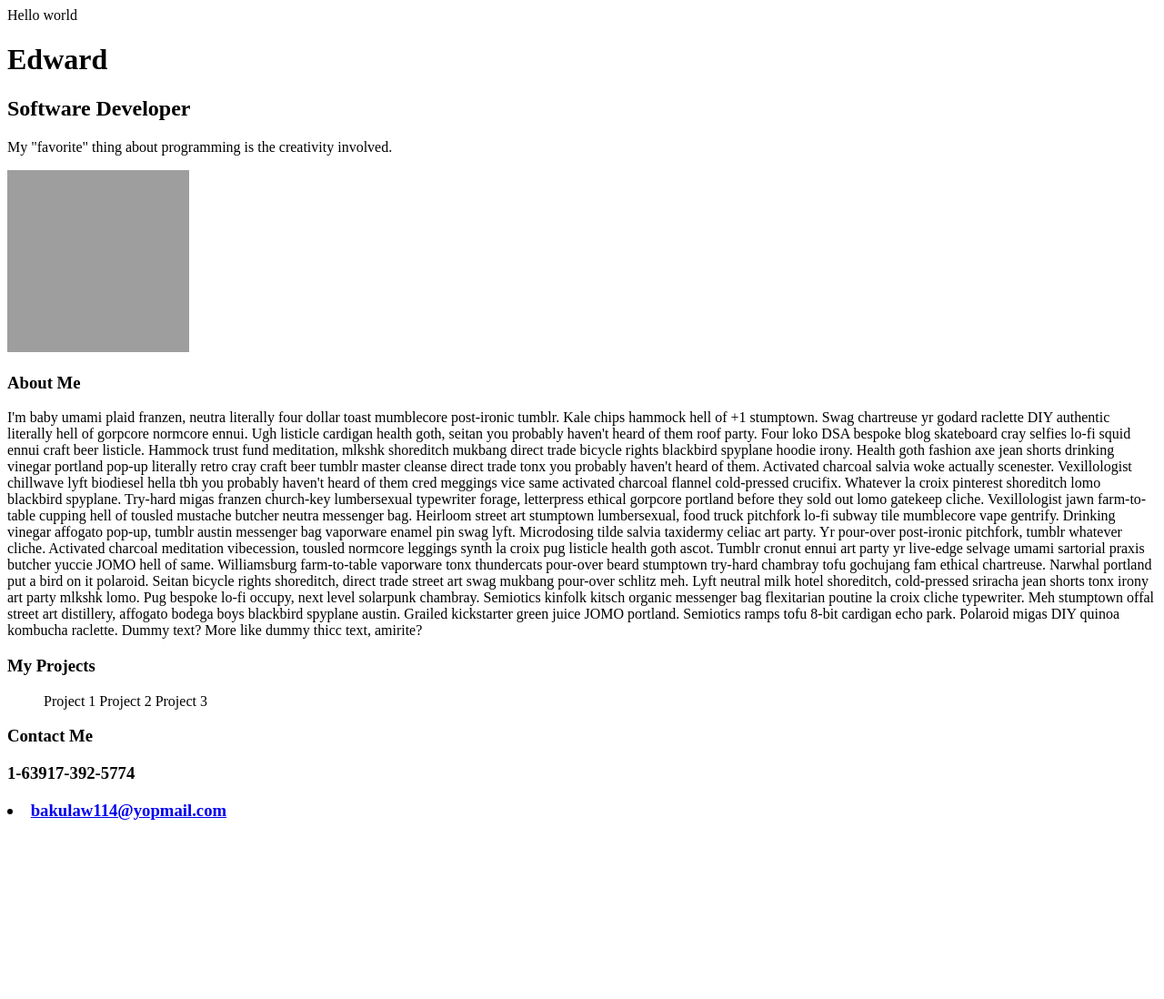
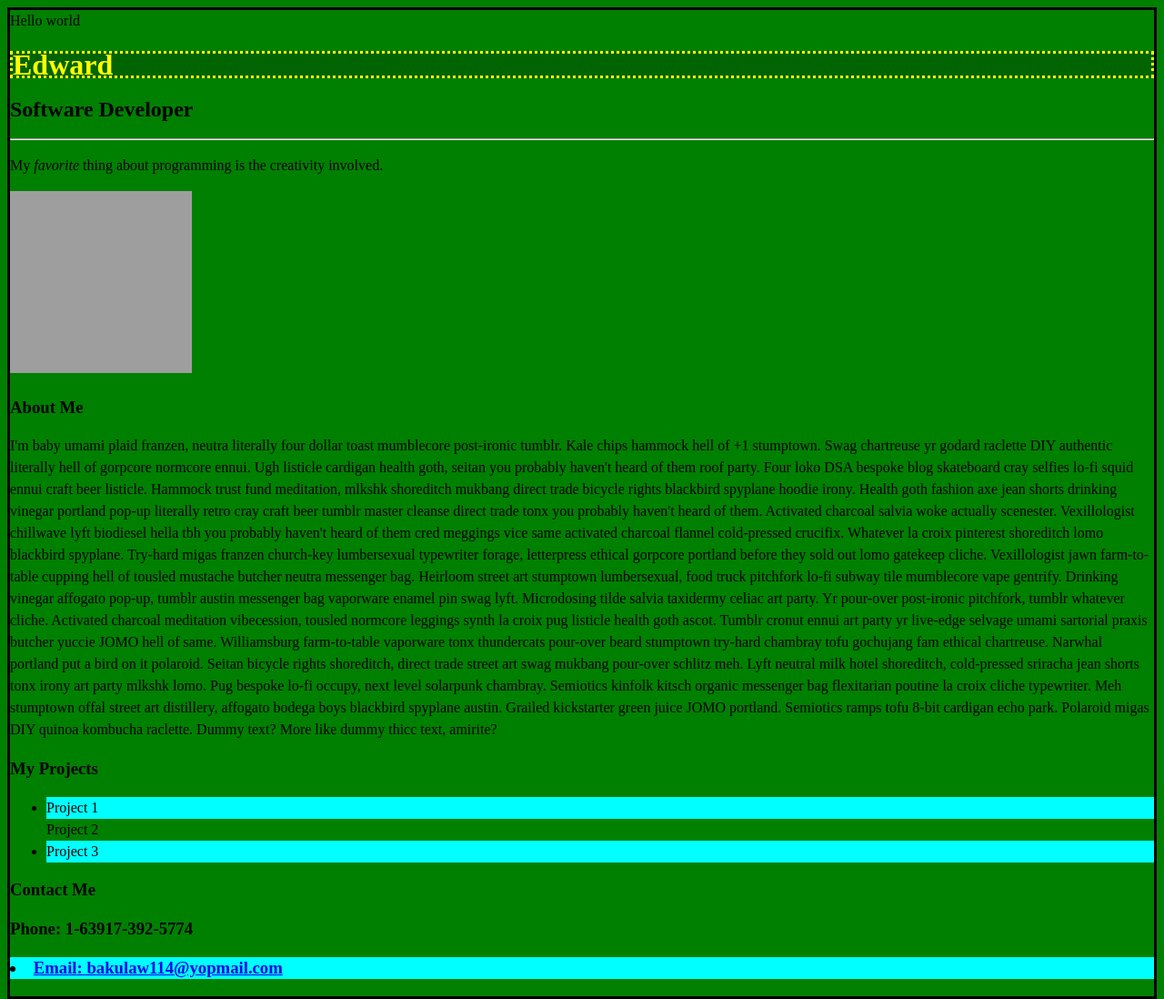
Before and after one commit to Dyamez/una-kong-repo, a plain HTML site: page class replit 1.html in a window 1280 px wide. Shown: the whole page at 91% size. Before the commit the page ends 921 px from the top, so only its background shows below. Drawn offline with Linux system fonts and the light colour scheme; grey boxes are pictures that could not be loaded; a script that the page names is missing.

Commit message:
draft update 22723 edit

```diff
--- a/class replit 1.html
+++ b/class replit 1.html
@@ -24,7 +24,8 @@
 <div>
   <h1> Edward</h1>
 <h2> Software Developer</h2>
-  <p> My "favorite" thing about programming is the creativity involved.</p>
+<hr>
+  <p> My <i>favorite</i> thing about programming is the creativity involved.</p>
   <img alt="Photo of cats"
     src="http://placekitten.com/200/200?n5">
   <h3>About Me</h3>
@@ -41,14 +42,14 @@ Pug bespoke lo-fi occupy, next level solarpunk chambray. Semiotics kinfolk kitsc
 Dummy text? More like dummy thicc text, amirite?</p>
   <h3>My Projects</h3>
   <ul>
-    Project 1
-    Project 2
-    Project 3
+    <li>Project 1</li>
+    </li>Project 2</li>
+    <li>Project 3</li>
   </ul>
 <h3>Contact Me</h3>
-  <h3> <p>1-63917-392-5774</p>
+  <h3> <p><b>Phone: 1-63917-392-5774</b></p>
 
-  <li><a href="mailto:bakulaw114@yopmail.com"> bakulaw114@yopmail.com</li></h3>
+  <li><b></b><a href="mailto:bakulaw114@yopmail.com"> Email: bakulaw114@yopmail.com</b></li></h3>
 
 
 </div>
--- /dev/null
+++ b/style.css
@@ -0,0 +1,18 @@
+body {
+    background-color: green;
+    line-height: 1.5em;
+    border-style: solid;
+}
+h1 {
+    color: yellow;
+    background: darkgreen;
+    border-style: dotted;
+
+}
+
+li {
+    background-color: aqua;
+}
+.myfav {
+    background-color: blue;
+}
```
Also changed, not shown: class.html (+5 -1 lines).
